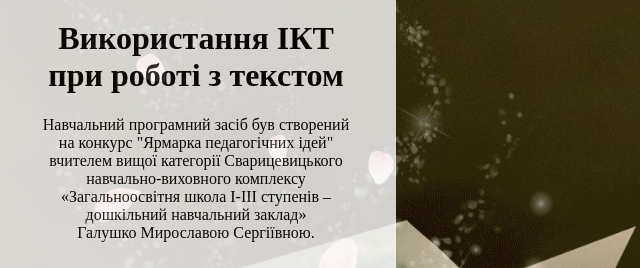
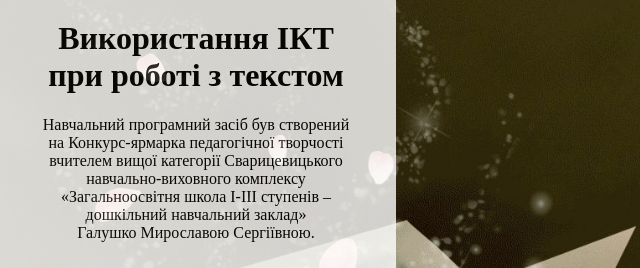
Before and after one commit to myroslavahalushko/read-and-listen, a plain HTML site: page index.html in a window 1280 px wide. Shown: the part 171-439 px from the top of the page, 444-1084 px from the left. Drawn offline with Linux system fonts and the light colour scheme.

Commit message:
Update index.html

```diff
--- a/index.html
+++ b/index.html
@@ -17,7 +17,7 @@
             <div class="h_content">
                 <h1 class = "h_title">Використання ІКТ при роботі з текстом</h1>
                 <p class="h_welcome">
-                    Навчальний програмний засіб був створений на конкурс "Ярмарка педагогічних ідей"  вчителем вищої категорії
+                    Навчальний програмний засіб був створений на Конкурс-ярмарка педагогічної творчості вчителем вищої категорії
                     Сварицевицького навчально-виховного комплексу «Загальноосвітня школа І-ІІІ ступенів –
                     дошкільний навчальний заклад» </br>  Галушко Мирославою Сергіївною.</p>
                 <a href = "list.html" class = "h_button">Зразки текстів</a>
```
